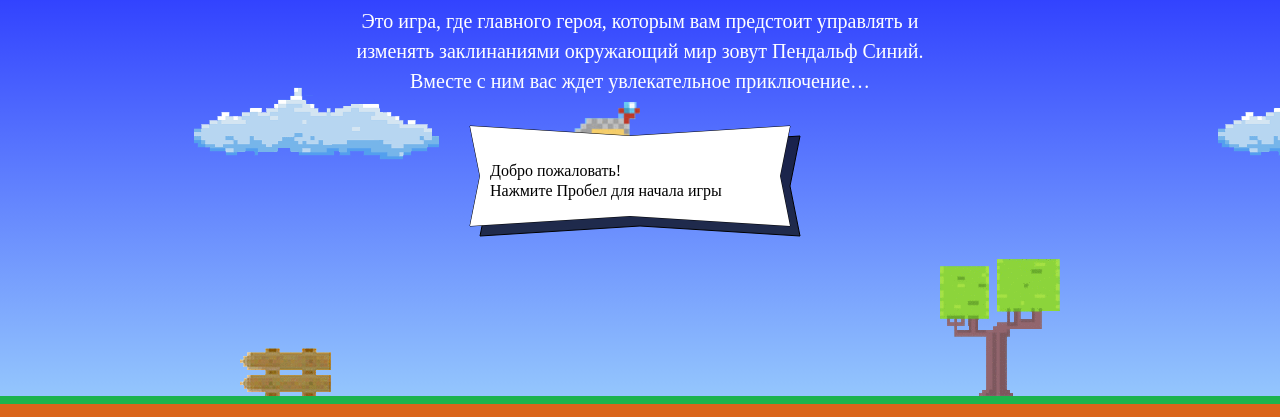
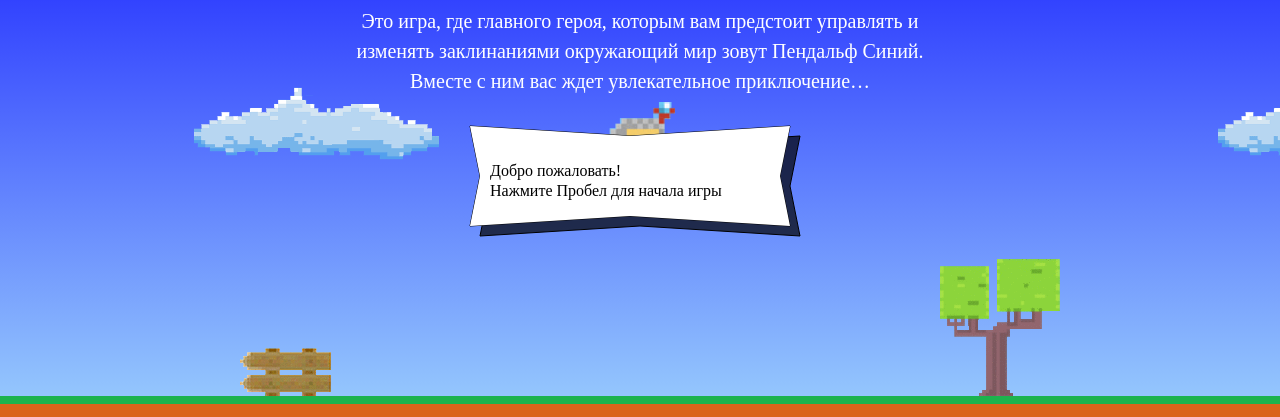
Before and after one commit to nmaystre/247943-code-and-magick, a website: page index.html in a window 1280 px wide. Shown: the part 203-620 px from the top of the page. Drawn offline with Linux system fonts and the light colour scheme; a web font is replaced by a local one.

Commit message:
исправила script

```diff
--- a/index.html
+++ b/index.html
@@ -179,21 +179,22 @@
 <script>
     var fireballSize = 22;
     var getFireballSpeed = function(left) {
-        if(left == true) {
+        if(left === true) {
             return  5;
         } else {
             return  2;
         }
     };
 
-    wizardSpeed = 3;
-    wizardWidth = 70;
+    var wizardSpeed = 3;
+    var wizardWidth = 70;
+
     var getWizardHeight = function () {
         return 1.337 * wizardWidth;
     }
 
     function getWizardX(width){
-        return width / 2 - wizardWidth;
+        return width / 2 - wizardWidth / 2;
     };
     function getWizardY(height){
         return height / 3 - getWizardHeight();
```
